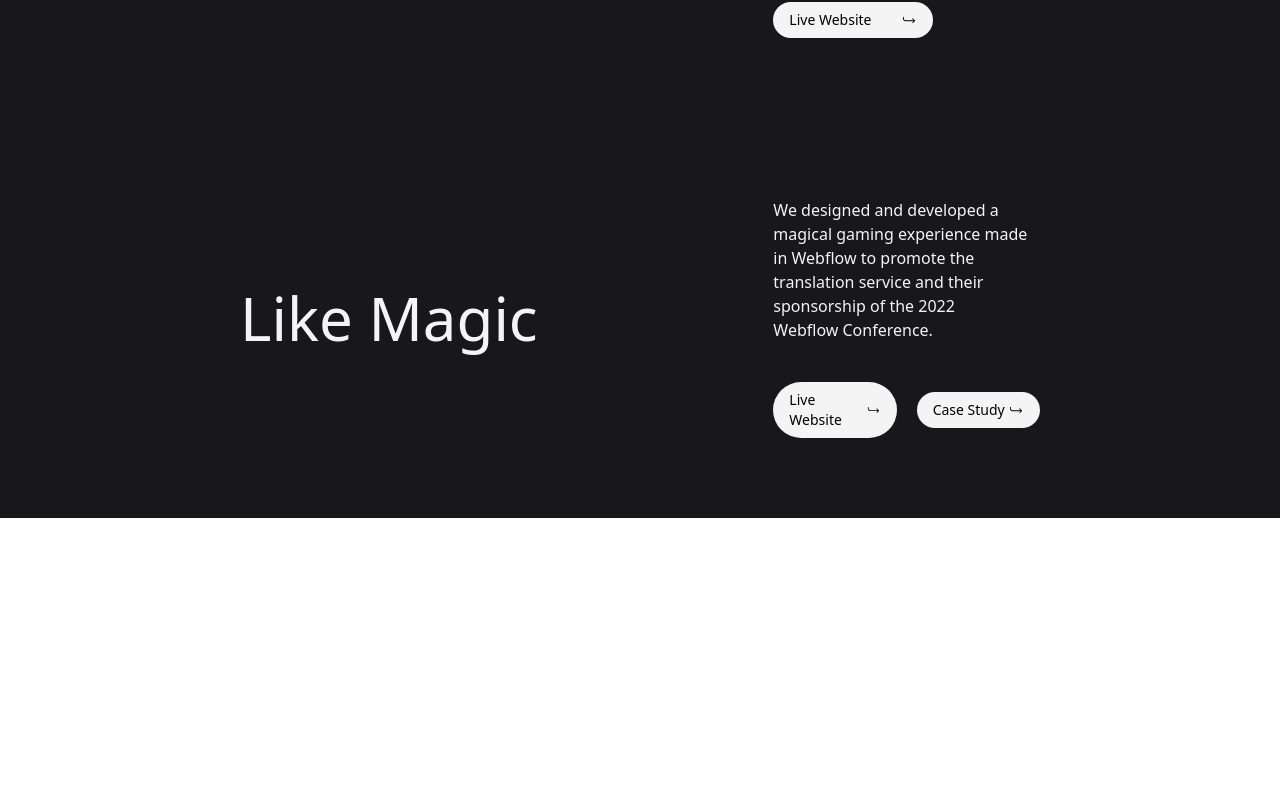
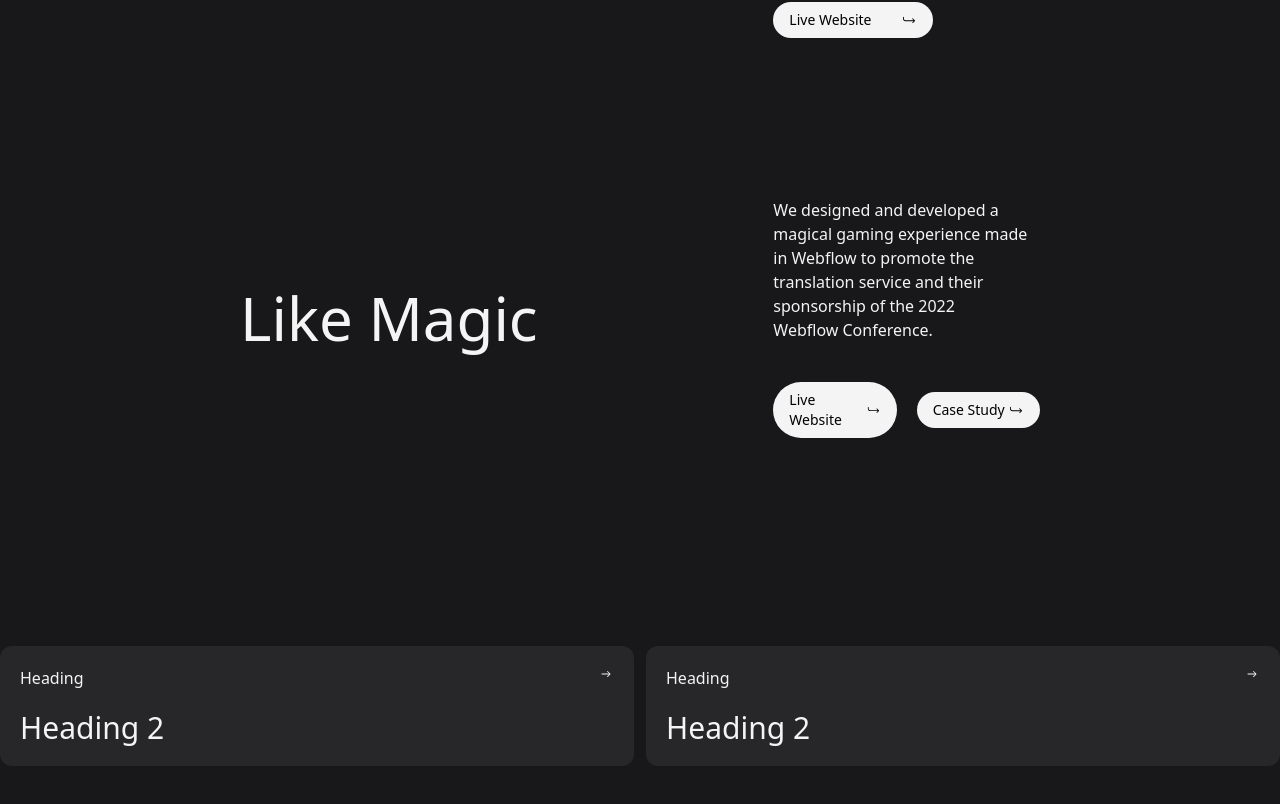
Before and after one commit to adarsh-279/Refokus, a React (Vite) app: page / in a window 1280 px wide. Shown: the part 4064-4868 px from the top of the page. Before the commit the page ends 4582 px from the top, so only its background shows below. Built offline with nearby package versions, Linux system fonts and the light colour scheme.

Commit message:
Card Component

```diff
--- a/src/App.jsx
+++ b/src/App.jsx
@@ -4,6 +4,7 @@ import Work from './components/Work'
 import Stripes from './components/Stripes'
 import Projects from './components/Projects'
 import Marquees from './components/Marquees'
+import Cards from './components/Cards'
 
 const App = () => {
   return (
@@ -13,6 +14,7 @@ const App = () => {
       <Stripes />
       <Projects />
       <Marquees />
+      <Cards />
     </div>
   )
 }
--- /dev/null
+++ b/src/components/Card.jsx
@@ -0,0 +1,19 @@
+import React from 'react'
+import { IoIosArrowRoundForward } from 'react-icons/io';
+
+const Card = () => {
+  return (
+    <div className="w-1/2 p-5 rounded-xl text-zinc-100 bg-zinc-800">
+      <div className="w-full">
+        <div className="w-full flex justify-between">
+          <h1>Heading</h1>
+          <IoIosArrowRoundForward />
+        </div>
+        <h1 className="text-3xl font-medium mt-5">Heading 2</h1>
+      </div>
+
+    </div>
+  );
+}
+
+export default Card
--- /dev/null
+++ b/src/components/Cards.jsx
@@ -0,0 +1,15 @@
+import React from 'react'
+import Card from './Card'
+
+const Cards = () => {
+  return (
+      <div className='w-full bg-zinc-900'>
+          <div className='max-w-screen-xl mx-auto py-32 flex gap-3'>
+              <Card />
+              <Card />
+          </div>
+    </div>
+  )
+}
+
+export default Cards
```
